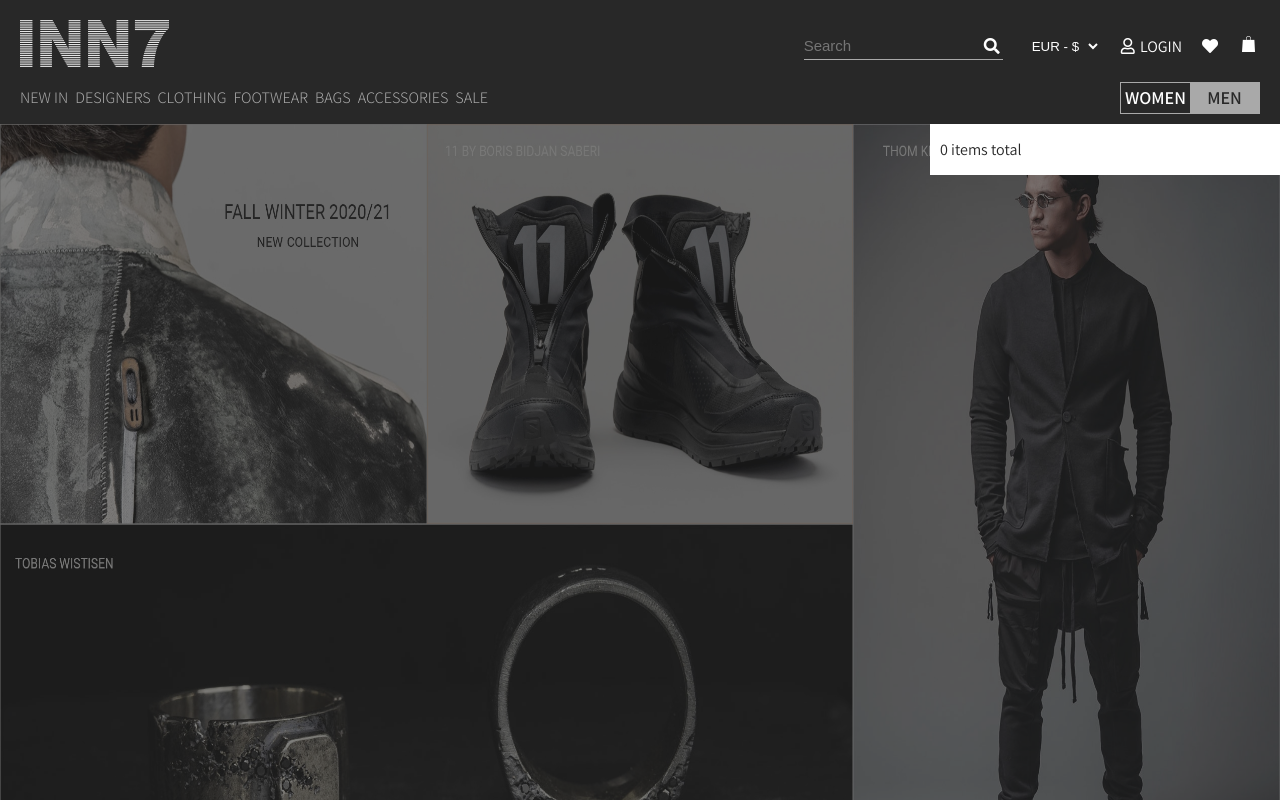
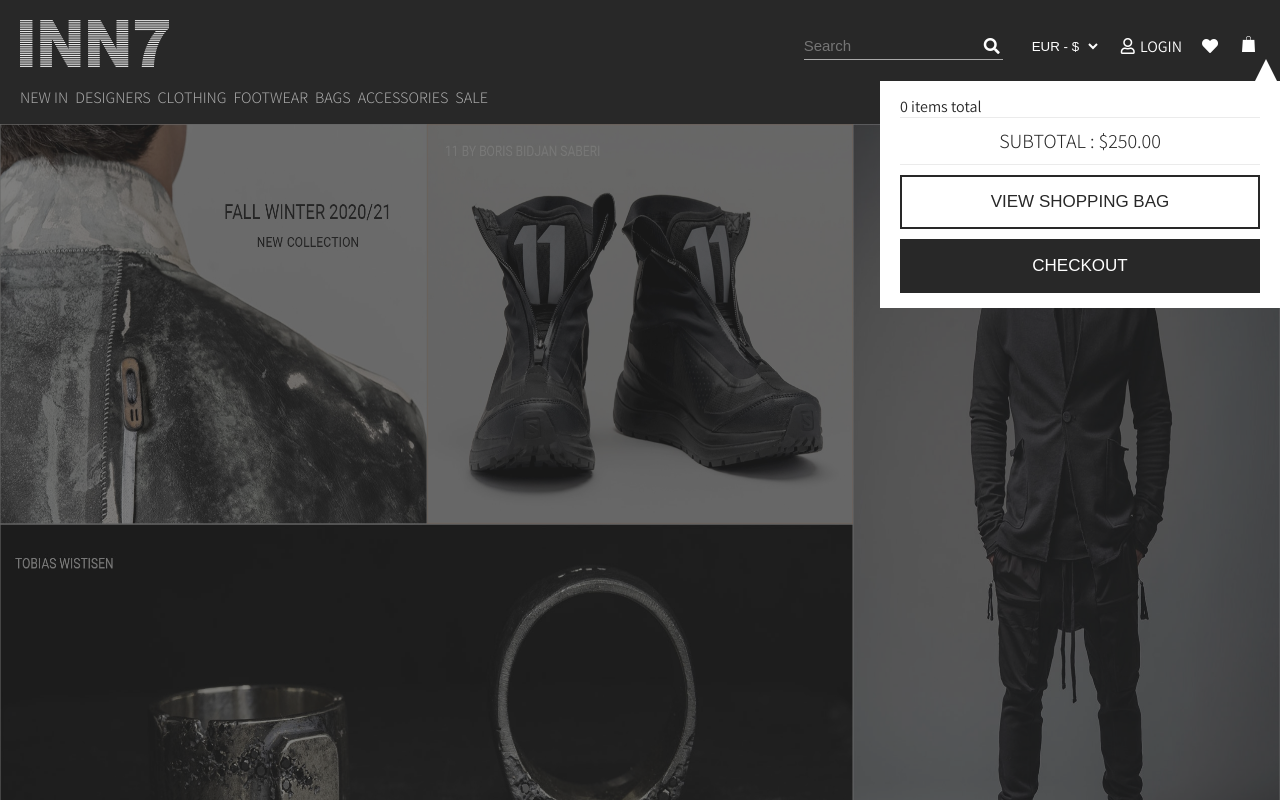
Before and after one commit to Ismail-Lh/inn7fashion-ecom, a React (Create React App) app: page /men in a window 1280 px wide. Shown: the top 800 px of the page. Built offline with nearby package versions, Linux system fonts and the light colour scheme.

Commit message:
finish styling the CartModel

```diff
--- /dev/null
+++ b/src/components/Button/Button.jsx
@@ -0,0 +1,15 @@
+import React from 'react';
+
+import './Button.scss';
+
+const Button = ({ children, outline }) => {
+  return (
+    <button
+      type='button'
+      className={`${outline ? 'btn btn-outline' : 'btn btn-full'}`}>
+      {children}
+    </button>
+  );
+};
+
+export default Button;
--- /dev/null
+++ b/src/components/Button/Button.scss
@@ -0,0 +1,31 @@
+.btn {
+  text-transform: uppercase;
+  font-size: 1.7rem;
+  padding: 1.5rem 7rem;
+  margin-right: 2rem;
+  transition: all 0.3s ease-out;
+  cursor: pointer;
+
+  &-outline {
+    color: #282828;
+    background-color: #fff;
+    border: 2px solid #282828;
+
+    &:hover {
+      color: #fff;
+      background-color: #282828;
+    }
+  }
+
+  &-full {
+    color: #fff;
+    background-color: #282828;
+    border: 2px solid transparent;
+
+    &:hover {
+      color: #282828;
+      background-color: #fff;
+      border: 2px solid #282828;
+    }
+  }
+}
--- a/src/components/CartModel/CartModel.jsx
+++ b/src/components/CartModel/CartModel.jsx
@@ -2,7 +2,7 @@
 import { useCartContext } from '../../contexts/cart_context';
 
 import './CartModel.scss';
-import { CartModelItem } from '..';
+import { Button, CartModelItem } from '..';
 
 const CartModel = () => {
   const { cart } = useCartContext();
@@ -10,10 +10,14 @@
   return (
     <div className='cart-overlay'>
       <div className='cart-model'>
+        <div className='triangle'></div>
         <p className='cart-model__total'>{cart.length} items total</p>
         {cart.map(item => (
           <CartModelItem {...item} key={item.id} />
         ))}
+        <p className='cart-model__subtotal'>subtotal : $250.00</p>
+        <Button outline>view shopping bag</Button>
+        <Button>checkout</Button>
       </div>
     </div>
   );
--- a/src/components/CartModel/CartModel.scss
+++ b/src/components/CartModel/CartModel.scss
@@ -13,10 +13,41 @@
   &-model {
     position: absolute;
     right: 0;
-    top: 0;
-    width: 35rem;
+    top: -4.3rem;
+    z-index: 1000;
+    width: 40rem;
     background-color: #fff;
     color: #282828;
-    padding: 1.5rem 1rem;
+    padding: 1.5rem 2rem;
+
+    &__subtotal {
+      padding: 1rem 0;
+      border-top: 1px solid #ebebeb;
+      border-bottom: 1px solid #ebebeb;
+      text-align: center;
+      text-transform: uppercase;
+      font-size: 2rem;
+      font-weight: 300;
+      margin-bottom: 1rem;
+    }
+
+    & .btn {
+      width: 100%;
+
+      &:first-of-type {
+        margin-bottom: 1rem;
+      }
+    }
+
+    & .triangle {
+      position: absolute;
+      top: -22px;
+      right: -1px;
+      width: 0;
+      height: 0;
+      border-left: 15px solid transparent;
+      border-right: 15px solid transparent;
+      border-bottom: 30px solid white;
+    }
   }
 }
--- a/src/components/CartModelItem/CartModelItem.scss
+++ b/src/components/CartModelItem/CartModelItem.scss
@@ -8,7 +8,7 @@
 
     & .delete-icon {
       position: absolute;
-      top: 1rem;
+      top: 1.3rem;
       right: 0;
       cursor: pointer;
       transition: transform 0.2s ease;
@@ -22,6 +22,7 @@
   &__info {
     & .name {
       text-transform: uppercase;
+      width: 90%;
     }
 
     & .designer {
--- a/src/components/SingleProductInfo/SingleProductInfo.jsx
+++ b/src/components/SingleProductInfo/SingleProductInfo.jsx
@@ -6,6 +6,7 @@
 import { useProductsContext } from '../../contexts/products_context';
 import { useCartContext } from '../../contexts/cart_context';
 import { formatPrice } from '../../utils/helpers';
+import { Button } from '..';
 
 const SingleProductInfo = () => {
   const { single_product: product, categories } = useProductsContext();
@@ -65,12 +66,7 @@
       </div>
 
       <div className='single-product_info-3'>
-        <button
-          type='button'
-          className='btn'
-          onClick={() => addToCart(product)}>
-          add to bag
-        </button>
+        <Button onClick={() => addToCart(product)}>add to bag</Button>
         <div className='wishlist'>
           <i className='far fa-heart' />
           <p>wishlist</p>
--- a/src/components/SingleProductInfo/SingleProductInfo.scss
+++ b/src/components/SingleProductInfo/SingleProductInfo.scss
@@ -14,24 +14,6 @@
     &-3 {
       display: flex;
       align-items: center;
-
-      & .btn {
-        color: #fff;
-        background-color: #282828;
-        text-transform: uppercase;
-        font-size: 1.7rem;
-        padding: 1.5rem 7rem;
-        margin-right: 2rem;
-        border: 2px solid transparent;
-        transition: all 0.3s ease-out;
-        cursor: pointer;
-
-        &:hover {
-          color: #282828;
-          background-color: #fff;
-          border: 2px solid #282828;
-        }
-      }
 
       & .wishlist {
         display: flex;
--- a/src/components/index.js
+++ b/src/components/index.js
@@ -7,6 +7,7 @@
 export { default as PopularProducts } from './PopularProducts/PopularProducts';
 export { default as CardItem } from './CardItem/CardItem';
 export { default as Links } from './Links/Links';
+export { default as Button } from './Button/Button';
 export { default as Filters } from './Filters/Filters';
 export { default as Sort } from './Sort/Sort';
 
```
